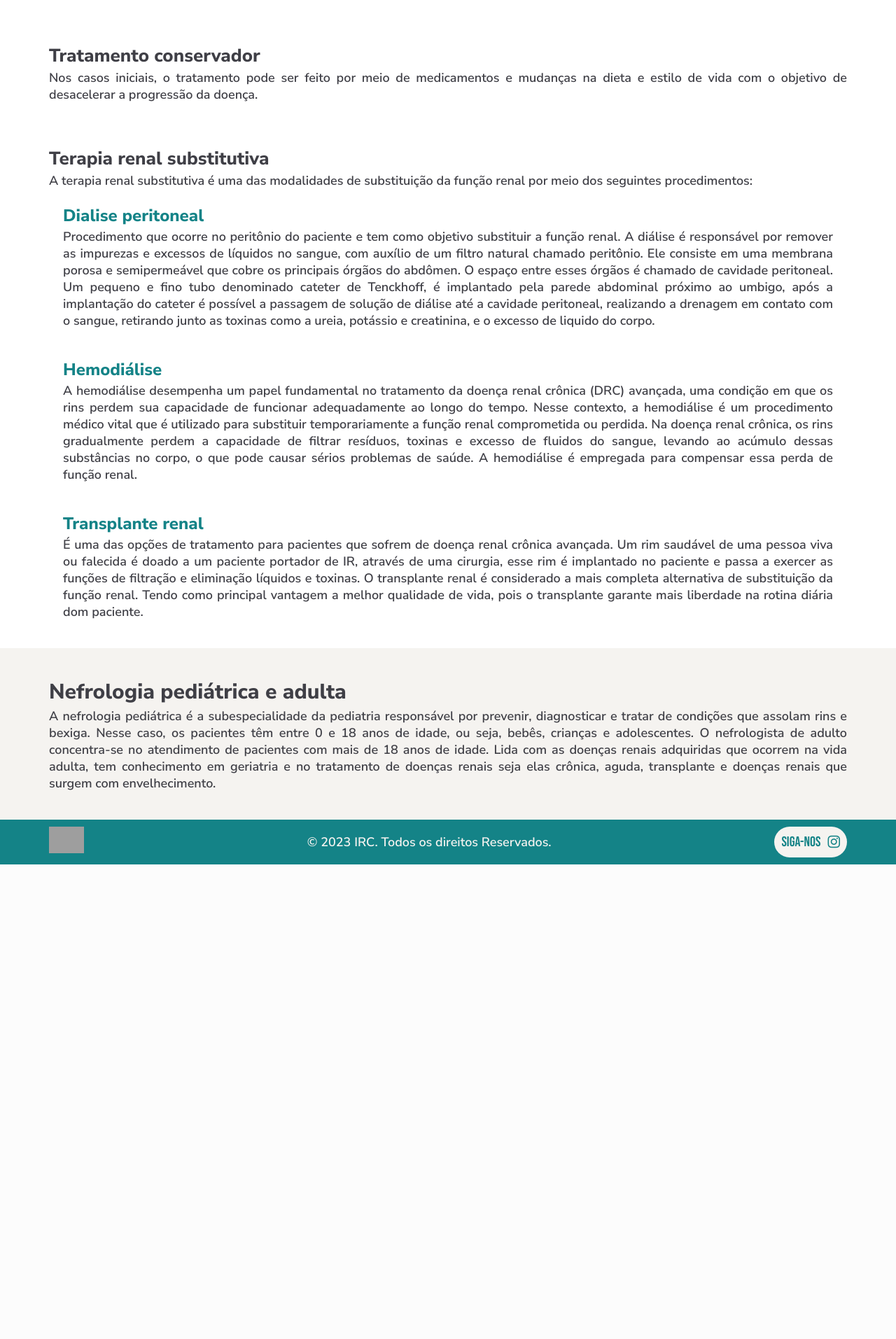
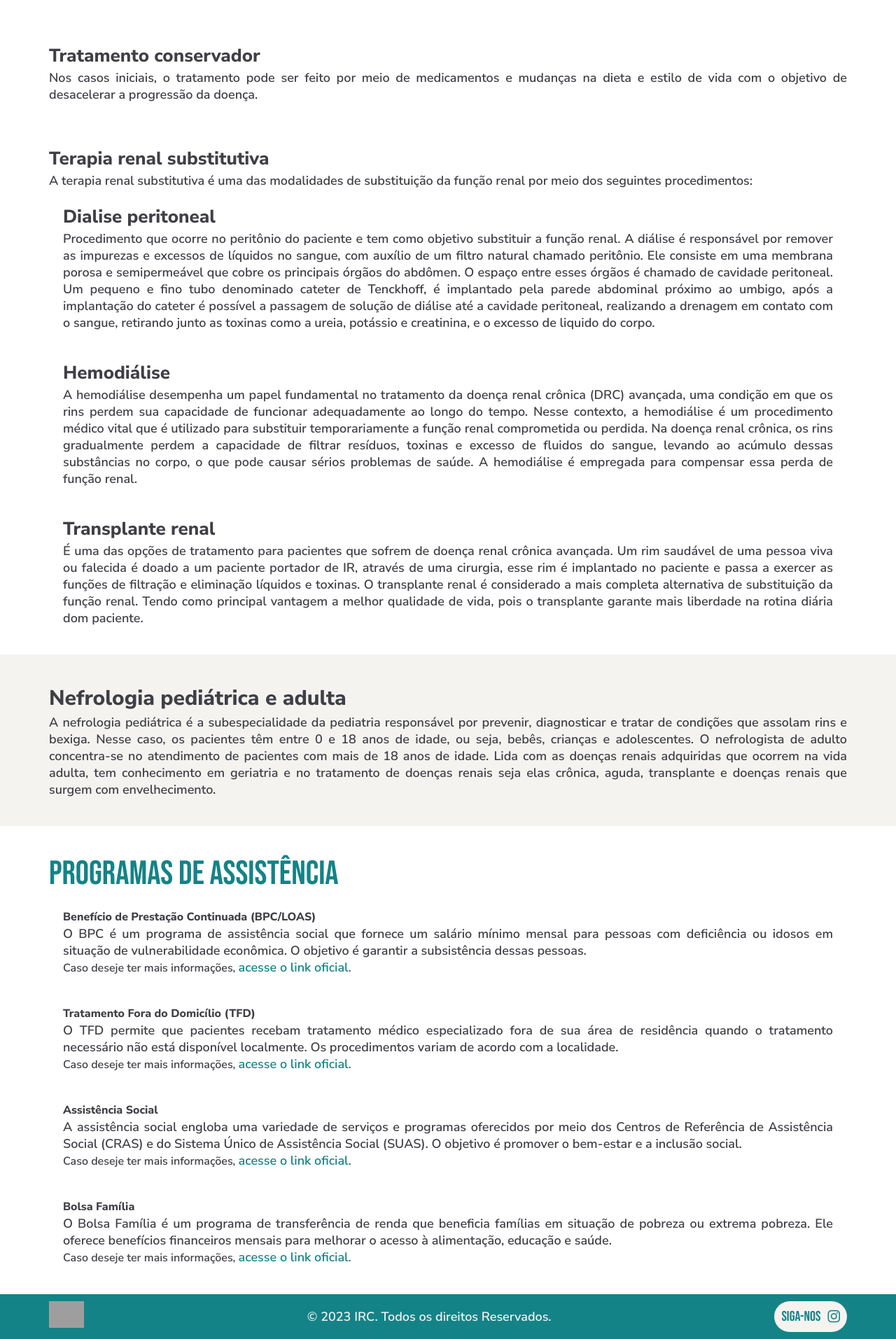
Before and after one commit to Sync-FATEC/API-NEFRO, a Flask app: page / in a window 1280 px wide. Shown: the part 939-2852 px from the top of the page at 70% size. Before the commit the page ends 2174 px from the top, so only its background shows below. Run offline with Flask 3, Linux system fonts and the light colour scheme; parts of the project's set-up code (start-up, migrations or seed data) failed here and were passed over; some libraries are stand-ins or nearby versions; grey boxes are pictures that could not be loaded.

Commit message:
Alterado como executar MySql/Adicionado Programas de Assistência

```diff
--- a/src/static/css/style.css
+++ b/src/static/css/style.css
@@ -4,7 +4,7 @@
 @import url('https://fonts.googleapis.com/css2?family=Bebas+Neue&family=Nunito+Sans:opsz,wght@6..12,600;6..12,800&display=swap');
 
 :root {
-    --cor-fonte-cinza: rgb(63, 63, 70);
+    --cor-fonte-cinza: #3f3f46;
     --cor-fonte-azul: #148387;
     --cor-fundo-branco: #f5f3f0;
     --padding-fixo: 40px 70px;
@@ -208,6 +208,10 @@ header {
     align-items: center;
     column-gap: 30px;
 }
+.container-texto a  {
+    font-size: 18px;
+    color: var(--cor-fonte-azul);
+}
 .container-texto{
     padding: var(--padding-fixo);
 }
--- a/src/templates/home.html
+++ b/src/templates/home.html
@@ -55,25 +55,21 @@
 
            <ul>
             <li>
-                <h5>Dialise peritoneal</h5>
+                <h4>Dialise peritoneal</h4>
                 <p>Procedimento que ocorre no peritônio do paciente e tem como objetivo substituir a função renal. A diálise é responsável por remover as impurezas e excessos de líquidos no sangue, com auxílio de um filtro natural chamado peritônio. Ele consiste em uma membrana porosa e semipermeável que cobre os principais órgãos do abdômen. O espaço entre esses órgãos é chamado de cavidade peritoneal. Um pequeno e fino tubo denominado cateter de Tenckhoff, é implantado pela parede abdominal próximo ao umbigo, após a implantação do cateter é possível a passagem de solução de diálise até a cavidade peritoneal, realizando a drenagem em contato com o sangue, retirando junto as toxinas como a ureia, potássio e creatinina, e o excesso de liquido do corpo.</p>
             </li>
             <li>
-                <h5>Hemodiálise</h5>
+                <h4>Hemodiálise</h4>
                 <p>A hemodiálise desempenha um papel fundamental no tratamento da doença renal crônica (DRC) avançada, uma condição em que os rins perdem sua capacidade de funcionar adequadamente ao longo do tempo. Nesse contexto, a hemodiálise é um procedimento médico vital que é utilizado para substituir temporariamente a função renal comprometida ou perdida.
 
                     Na doença renal crônica, os rins gradualmente perdem a capacidade de filtrar resíduos, toxinas e excesso de fluidos do sangue, levando ao acúmulo dessas substâncias no corpo, o que pode causar sérios problemas de saúde. A hemodiálise é empregada para compensar essa perda de função renal.</p>
             </li>
             <li>
-                <h5>Transplante renal</h5>
+                <h4>Transplante renal</h4>
                 <p>É uma das opções de tratamento para pacientes que sofrem de doença renal crônica avançada. Um rim saudável de uma pessoa viva ou falecida é doado a um paciente portador de IR, através de uma cirurgia, esse rim é implantado no paciente e passa a exercer as funções de filtração e eliminação líquidos e toxinas. O transplante renal é considerado a mais completa alternativa de substituição da função renal. Tendo como principal vantagem a melhor qualidade de vida, pois o transplante garante mais liberdade na rotina diária dom paciente.</p>
             </li>
            </ul>
         </section>
-
-
-
-
 
     <section class="text-sem-img-background">
 
@@ -82,5 +78,29 @@
             Lida com as doenças renais adquiridas que ocorrem na vida adulta, tem conhecimento em geriatria e no tratamento de doenças renais seja elas crônica, aguda, transplante e doenças renais que surgem com envelhecimento.</p>
 
     </section>
+    <section class="container-texto">
+        <h1>Programas de Assistência</h1>
+        <ul>
+            <li>
+                <p><strong>Benefício de Prestação Continuada (BPC/LOAS)</strong></p>
+                <p>O BPC é um programa de assistência social que fornece um salário mínimo mensal para pessoas com deficiência ou idosos em situação de vulnerabilidade econômica. O objetivo é garantir a subsistência dessas pessoas.</p>
+                <p><em>Caso deseje ter mais informações, <a href="https://www.gov.br/pt-br/servicos/solicitar-beneficio-assistencial-a-pessoa-com-deficiencia">acesse o link oficial</a>.</em></p>
+            </li>
+            <li>
+                <p><strong>Tratamento Fora do Domicílio (TFD)</strong></p>
+                <p>O TFD permite que pacientes recebam tratamento médico especializado fora de sua área de residência quando o tratamento necessário não está disponível localmente. Os procedimentos variam de acordo com a localidade.</p>
+                <p><em>Caso deseje ter mais informações, <a href="https://www.gov.br/pt-br/servicos/solicitar-tratamento-fora-de-domicilio">acesse o link oficial</a>.</em></p>
+            </li>
+            <li>
+                <p><strong>Assistência Social</strong></p>
+                <p>A assistência social engloba uma variedade de serviços e programas oferecidos por meio dos Centros de Referência de Assistência Social (CRAS) e do Sistema Único de Assistência Social (SUAS). O objetivo é promover o bem-estar e a inclusão social.</p>
+                <p><em>Caso deseje ter mais informações, <a href="https://www.gov.br/pt-br/servicos/servico-visualizacao.html?id=19624">acesse o link oficial</a>.</em></p>
+            </li>
+            <li>
+                <p><strong>Bolsa Família</strong></p>
+                <p>O Bolsa Família é um programa de transferência de renda que beneficia famílias em situação de pobreza ou extrema pobreza. Ele oferece benefícios financeiros mensais para melhorar o acesso à alimentação, educação e saúde.</p>
+                <p><em>Caso deseje ter mais informações, <a href="https://www.gov.br/pt-br/servicos/receber-o-auxilio-brasil-pab">acesse o link oficial</a>.</em></p>
+            </li>
+        </ul>
 </main>
 {% endblock %}
```
Also changed, not shown: README.md.
